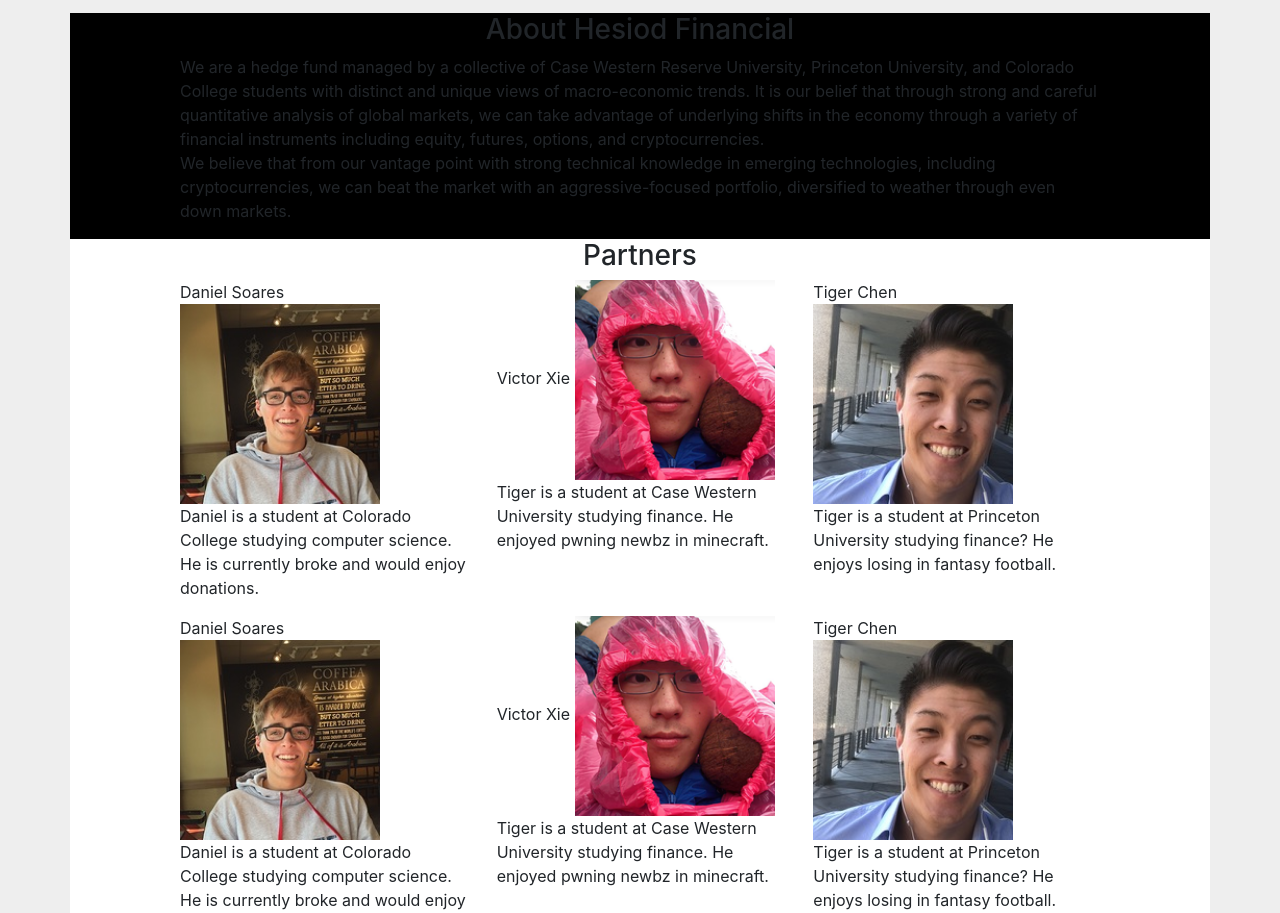
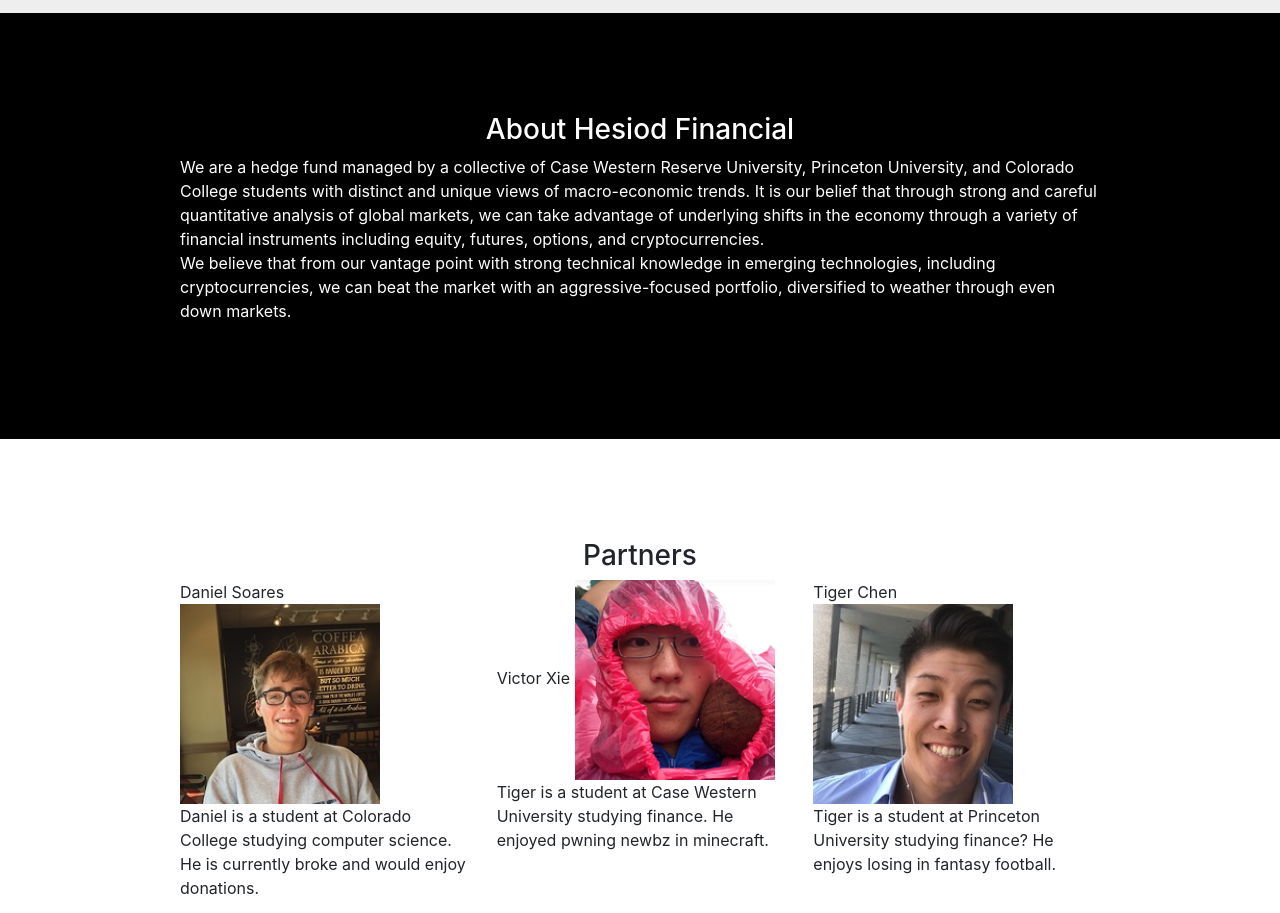
Before and after one commit to Hesiod-Labs/Hesiod-Website, a website: page public/index.html in a window 1280 px wide. Shown: the part 99-1012 px from the top of the page. Drawn offline with nearby package versions, Linux system fonts and the light colour scheme; some packages are replaced by stand-ins of ours.

Commit message:
section colors

```diff
--- a/public/index.css
+++ b/public/index.css
@@ -1,8 +1,14 @@
 body {
   background-color: #eee;
 }
+
+section {
+  padding-top: 100px;
+  padding-bottom: 100px;
+}
 .about {
   background-color: #000;
+  color: #FFF;
 }
 
 .partners {
--- a/public/index.html
+++ b/public/index.html
@@ -49,7 +49,9 @@
       </div>
     </header>
     <div>
-      <section id="about" class="about container">
+
+      <section id="about" class="about">
+        <div class="container">
           <div class="row">
             <div class="col-sm-1 col-md-1 col-lg-1"></div>
             <div class="col-sm-10 col-md-10 col-lg-10">
@@ -58,8 +60,11 @@
                 We believe that from our vantage point with strong technical knowledge in emerging technologies, including cryptocurrencies, we can beat the market with an aggressive-focused portfolio, diversified to weather through even down markets.</p>
             </div>
           </div>
+        </div>
       </section>
-      <section id="partners" class="partners container">
+
+      <section id="partners" class="partners">
+        <div class="container">
           <div class="row">
             <div class="col-sm-1 col-md-1 col-lg-1"></div>
             <div class="col-sm-10 col-md-10 col-lg-10">
@@ -134,8 +139,11 @@
               </div>
             </div>
           </div>
+        </div>
       </section>
-      <section id="contact" class="contact container">
+
+      <section id="contact" class="contact">
+        <div class="container">
           <div class="row">
             <div class="col-sm-1 col-md-1 col-lg-1"></div>
             <div class="col-sm-10 col-md-10 col-lg-10">
@@ -147,6 +155,7 @@
               <p>3146192378</p>
             </div>
           </div>
+        </div>
       </section>
     </div>
 
```
Also changed, not shown: 1 other file. Lines whose indentation alone changed are shown as unchanged.
